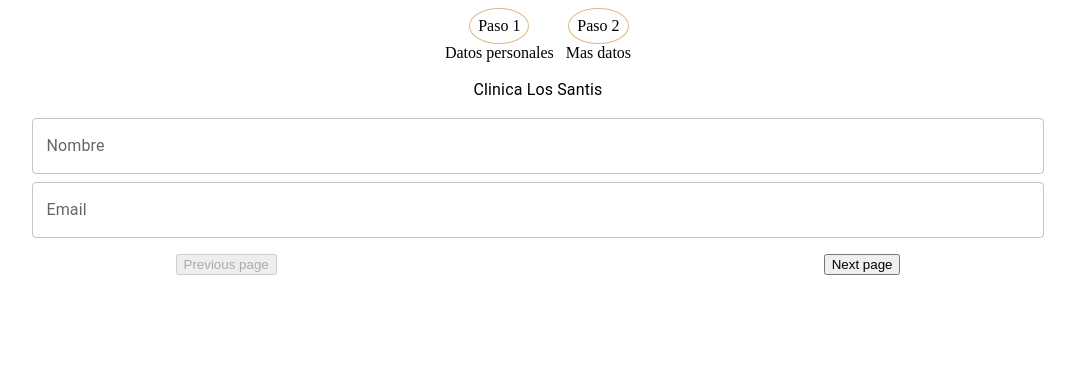
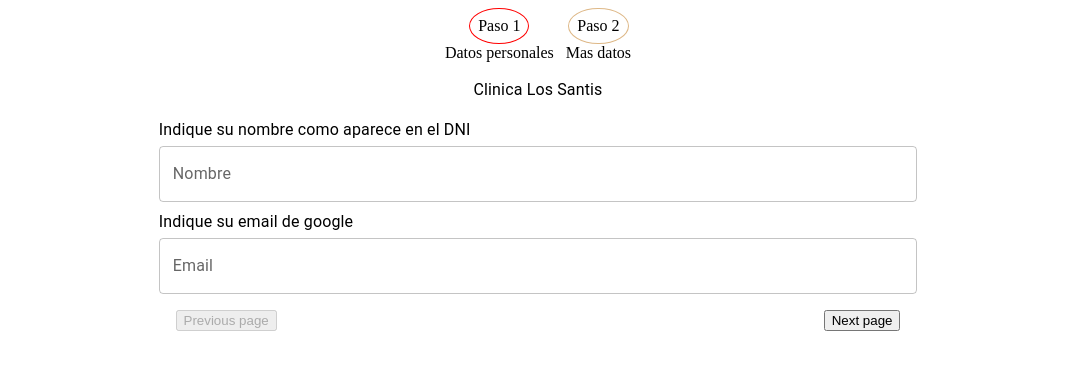
Before and after one commit to santischuckmann/perfect-wizard, a React (Vite) app: page / in a window 1280 px wide. Shown: the top 370 px of the page, without its empty margins (102-1177 px from the left). Built offline with nearby package versions, Linux system fonts and the light colour scheme.

Commit message:
styling material ui, i forgot how its done

```diff
--- a/src/App.tsx
+++ b/src/App.tsx
@@ -16,6 +16,12 @@ interface Field {
   options: Option[]; // Optional string array for TEXT fields, required for OPTIONS field
   multiple: boolean;
   name: string;
+  description: Description | null;
+}
+
+export interface Description {
+  text: string;
+  position: "ABOVE" | "BELOW"
 }
 
 interface Screen {
@@ -44,6 +50,10 @@ const objeto: MainObject = {
           "placeholder": "John Doe",
           "options": [],
           "multiple": true,
+          "description": {
+            "text": "Indique su nombre como aparece en el DNI",
+            "position": 'ABOVE'
+          }
         },
         {
           "name": "email",
@@ -52,6 +62,10 @@ const objeto: MainObject = {
           "placeholder": "johndoe@gmail.com",
           "options": [],
           "multiple": true,
+          "description": {
+            "text": "Indique su email de google",
+            "position": 'ABOVE'
+          }
         }
       ]
     },
@@ -73,7 +87,8 @@ const objeto: MainObject = {
               "id": "2",
               "description": "1 a 3 de experiencia"
             }
-          ]
+          ],
+          "description": null
         },
         {
           "name": "sex",
@@ -89,8 +104,13 @@ const objeto: MainObject = {
             {
               "id": "hombre",
               "description": "hombrecito"
-            }
-          ]
+            },
+            {
+              "id": "n/a",
+              "description": "no especificado pa"
+            },
+          ],
+          "description": null
         },
       ]
     }
@@ -100,7 +120,6 @@ const objeto: MainObject = {
 const getFieldNameInForm = (name: string, screenIndex: number) => `${screenIndex}-${name}`
 
 const transformFieldsIntoForm = (screens: Screen[]) => {
-  // eslint-disable-next-line @typescript-eslint/no-explicit-any
   const form: Record<string, string> = {};
   for (let i = 0; i < screens.length; i++){
     for (let j = 0; j < screens[i].fields.length; j++){
@@ -126,7 +145,7 @@ function App() {
       <div className='steps-container'>
         {objeto.count > 0 && objeto.screens.map((screen, index) => {
           return (
-            <div className='step'>
+            <div className='step' data-active={currentScreen === index ? 'true': undefined}>
               <span>
                 Paso {index + 1}
               </span>
--- a/src/containers/Element.tsx
+++ b/src/containers/Element.tsx
@@ -1,4 +1,5 @@
-import { FormControl, FormControlLabel, FormLabel, MenuItem, Radio, RadioGroup, TextField } from "@mui/material"
+import { FormControl, FormControlLabel, FormLabel, MenuItem, Radio, RadioGroup, TextField, Typography } from "@mui/material"
+import { Description } from "../App";
 
 /* eslint-disable @typescript-eslint/no-explicit-any */
 const FieldType = {
@@ -15,11 +16,11 @@ export type Option = {
 interface ElementProps {
   label: string;
   placeholder: string;
-  //fieldType: typeof FieldType[keyof typeof FieldType];
   fieldType: string;
-  options: Option[]
-  value: string | string[]
-  onChange: (value: string) => void
+  options: Option[];
+  value: string | string[];
+  onChange: (value: string) => void;
+  description: Description | null;
 }
 
 export const Element = ({
@@ -28,15 +29,21 @@ export const Element = ({
   fieldType,
   options,
   value,
-  onChange
+  onChange,
+  description
 }: ElementProps) => {
-
   const handleChange: React.ChangeEventHandler<HTMLInputElement | HTMLTextAreaElement> = (event) => {
     event.stopPropagation()
 
     onChange(event.target.value)
   }
 
+  return (
+    <div className="element">
+      {description != null && description.position === "ABOVE" && (
+        <Typography className="description">{description.text}</Typography>
+      )}
+      {(function(){
         switch(fieldType){
           case FieldType.Text:
             return <TextField value={value} label={label} placeholder={placeholder} fullWidth onChange={handleChange}/>
@@ -53,6 +60,10 @@ export const Element = ({
               <FormControl>
                 <FormLabel id="demo-radio-buttons-group-label">{label}</FormLabel>
                 <RadioGroup
+                  sx={{
+                    flexDirection: "row",
+                    justifyContent: "center"
+                  }}
                   aria-labelledby="demo-radio-buttons-group-label"
                   name="radio-buttons-group"
                   value={value}
@@ -64,5 +75,13 @@ export const Element = ({
                 </RadioGroup>
               </FormControl>
             )
+          default:
+            return null;
         }
+      })()}
+      {description != null && description.position === "BELOW" && (
+        <Typography className="description">{description.text}</Typography>
+      )}
+    </div>
+  )
 }
--- a/src/index.css
+++ b/src/index.css
@@ -19,7 +19,7 @@
   display: flex;
   flex-direction: column;
   gap: 8px;
-  width: 80%;
+  width: 60%;
   justify-content: center;
   align-items: center;
 }
@@ -44,3 +44,19 @@
   border-radius: 50%;
   padding: 8px;
 }
+
+.step[data-active="true"] span:first-child {
+  border: 1px solid red;
+}
+
+.element {
+  display: flex;
+  flex-direction: column;
+  width: 100%;
+  align-items: center;
+  gap: 4px;
+}
+
+.description {
+  align-self: flex-start;
+}
```
Lines whose indentation alone changed are shown as unchanged.
